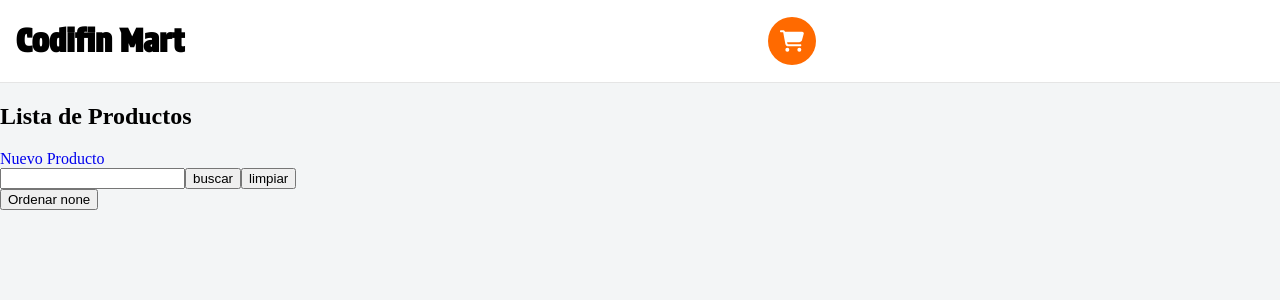
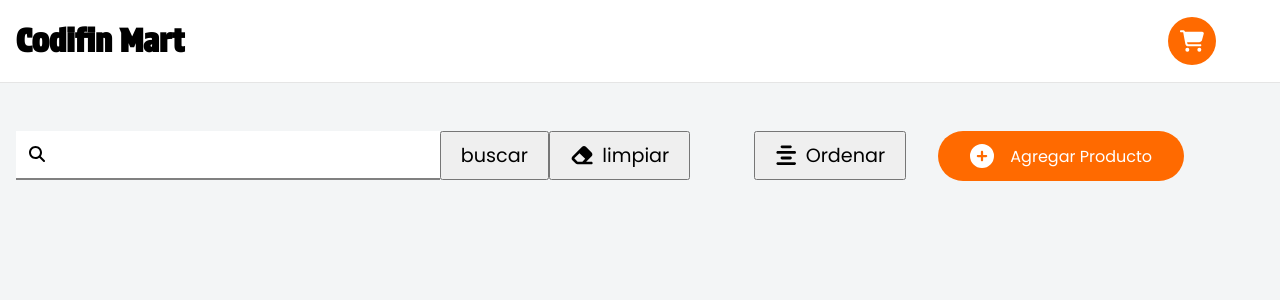
Before and after one commit to porfidev/codifin-test-project, a React (Vite) app: page /#/products/list in a window 1280 px wide. Shown: the top 300 px of the page. Built offline with nearby package versions, Linux system fonts and the light colour scheme.

Commit message:
feat: Style to Sort and Ordering Bar

```diff
--- a/package.json
+++ b/package.json
@@ -14,6 +14,7 @@
     "@emotion/styled": "^11.11.0",
     "@types/uuid": "^9.0.8",
     "localforage": "^1.10.0",
+    "lodash-es": "^4.17.21",
     "match-sorter": "^6.3.3",
     "prettier": "^3.2.4",
     "react": "^18.2.0",
@@ -26,6 +27,7 @@
   },
   "devDependencies": {
     "@emotion/eslint-plugin": "^11.11.0",
+    "@types/lodash-es": "^4.17.12",
     "@types/react": "^18.2.43",
     "@types/react-dom": "^18.2.17",
     "@typescript-eslint/eslint-plugin": "^6.14.0",
--- /dev/null
+++ b/src/components/AddButton.tsx
@@ -0,0 +1,35 @@
+import { Link } from 'react-router-dom';
+import styled from '@emotion/styled';
+import { FaCirclePlus } from 'react-icons/fa6';
+
+const ButtonWrapper = styled.div`
+  display: flex;
+  justify-content: center;
+  align-items: center;
+  gap: 1rem;
+  border-radius: 2rem;
+  background-color: rgb(255, 106, 0);
+  max-width: 12rem;
+  padding: 0.8rem 2rem;
+`;
+
+const ButtonLink = styled(Link)`
+  display: flex;
+  justify-content: center;
+  align-items: center;
+  color: white;
+  font-family: 'Poppins', sans-serif;
+`;
+
+const AddButton = () => {
+  return (
+    <ButtonLink to={'/products/add'}>
+      <ButtonWrapper>
+        <FaCirclePlus size={'1.5rem'} />
+        Agregar Producto
+      </ButtonWrapper>
+    </ButtonLink>
+  );
+};
+
+export { AddButton };
--- a/src/components/GlobalStyles.tsx
+++ b/src/components/GlobalStyles.tsx
@@ -1,6 +1,7 @@
 import { css, Global } from '@emotion/react';
 import { FC, ReactNode } from 'react';
 import ProtestStrike from '../fonts/ProtestStrike-Regular.ttf';
+import PoppinsRegular from '../fonts/Poppins-Regular.ttf';
 
 const GlobalStyles: FC<{children: ReactNode}> = ({ children }) => {
   return (
@@ -10,6 +11,11 @@ const GlobalStyles: FC<{children: ReactNode}> = ({ children }) => {
           @font-face {
             font-family: 'Protest Strike';
             src: url(${ProtestStrike}) format('truetype');
+          }
+
+          @font-face {
+            font-family: 'Poppins';
+            src: url(${PoppinsRegular}) format('truetype');
           }
 
           body {
--- a/src/components/Header/Header.tsx
+++ b/src/components/Header/Header.tsx
@@ -14,7 +14,7 @@ const InnerHeaderWrapper = styled.div`
   flex-direction: row;
   justify-content: space-between;
   align-items: center;
-  max-width: 800px;
+  max-width: 1200px;
 `;
 
 const Header = () => {
--- /dev/null
+++ b/src/components/SearchAndSort/SearchAndSort.tsx
@@ -0,0 +1,104 @@
+import { ChangeEvent, ComponentPropsWithoutRef, useContext } from 'react';
+import { SearchSortContext, SearchSortContextType } from '../../context/SearchSort.context.tsx';
+import { FaMagnifyingGlass } from 'react-icons/fa6';
+import styled from '@emotion/styled';
+import { OrderingType } from '../../types/Ordering.ts';
+import { FaArrowUpWideShort } from 'react-icons/fa6';
+import { FaArrowDownShortWide } from 'react-icons/fa6';
+import { FaAlignCenter } from 'react-icons/fa6';
+import { FaEraser } from "react-icons/fa6";
+
+
+const SearchInputWrapper = styled.div`
+  display: flex;
+  flex-direction: row;
+  gap: 0.5rem;
+  justify-content: center;
+  align-items: center;
+  background-color: white;
+  border-bottom: 2px solid gray;
+  padding-left: 0.8rem;
+  padding-right: 0.8rem;
+  flex: 3;
+`;
+
+const StyledInput = styled.input`
+  font-family: 'Poppins', sans-serif;
+  font-size: 1.2rem;
+  flex: 1;
+  border: none;
+  outline-width: 0;
+`;
+
+type SearchInputProps = ComponentPropsWithoutRef<'input'>;
+const SearchInput = (props: SearchInputProps) => {
+  return (
+    <SearchInputWrapper>
+      <FaMagnifyingGlass />
+      <StyledInput {...props} />
+    </SearchInputWrapper>
+  );
+};
+
+const StyledForm = styled.form`
+  display: flex;
+  flex-direction: row;
+`;
+
+const ActionButton = styled.button`
+  flex: 1;
+  font-family: 'Poppins', sans-serif;
+  font-size: 1.2rem;
+  cursor: pointer;
+  display: flex;
+  justify-content: center;
+  align-items: center;
+  gap: 0.5rem;
+  padding: 0.5rem 1.2rem;
+`;
+
+const getOrderingIcon = (ordering: OrderingType) => {
+  switch (ordering) {
+    case 'none':
+      return <FaAlignCenter size={'1.4rem'} />;
+    case 'dsc':
+      return <FaArrowUpWideShort size={'1.4rem'} />;
+    case 'asc':
+      return <FaArrowDownShortWide size={'1.4rem'} />;
+    default:
+      return <FaAlignCenter size={'1.4rem'} />;
+  }
+};
+
+const SearchAndSortWrapper = styled.div`
+  display: flex;
+  flex-direction: row;
+  justify-content: space-between;
+  align-items: center;
+`;
+
+const SearchAndSort = () => {
+  const { toggleOrdering, onPressClear, onSubmitSearch, setSearchTerm, searchTerm, ordering } =
+    useContext(SearchSortContext) as SearchSortContextType;
+
+  const handleChange = (event: ChangeEvent<HTMLInputElement>) => {
+    setSearchTerm(event.target.value);
+  };
+
+  return (
+    <SearchAndSortWrapper>
+      <StyledForm onSubmit={onSubmitSearch}>
+        <SearchInput name={'search'} value={searchTerm} onChange={handleChange} required />
+        <ActionButton>buscar</ActionButton>
+        <ActionButton onClick={onPressClear}>
+          <FaEraser size={'1.5rem'} />limpiar</ActionButton>
+      </StyledForm>
+
+      <div>
+        <ActionButton onClick={toggleOrdering}>{getOrderingIcon(ordering)} Ordenar</ActionButton>
+      </div>
+    </SearchAndSortWrapper>
+  );
+};
+
+export { SearchAndSort };
--- /dev/null
+++ b/src/context/SearchSort.context.tsx
@@ -0,0 +1,105 @@
+import { createContext, FC, FormEvent, ReactNode, useEffect, useState } from 'react';
+import { OrderingType } from '../types/Ordering.ts';
+import { Product } from '../types/Product.ts';
+import { useReadLocalStorage } from 'usehooks-ts';
+import { clone } from 'lodash-es';
+
+export type SearchSortContextType = {
+  toggleOrdering: () => void;
+  onPressClear: (event: FormEvent<HTMLButtonElement>) => void;
+  onSubmitSearch: (event: FormEvent<HTMLFormElement>) => void;
+  setSearchTerm: (value: string) => void;
+  searchTerm: string;
+  ordering: OrderingType;
+  orderedProducts: Product[] | null;
+};
+export const SearchSortContext = createContext<SearchSortContextType | null>(null);
+
+const SearchSortProvider: FC<{ children: ReactNode }> = ({ children }) => {
+  const products: Product[] | null = useReadLocalStorage('product');
+  const [ordering, setOrdering] = useState<OrderingType>('none');
+  const [isActiveSearch, setIsActiveSearch] = useState<boolean>(false);
+  const [orderedProducts, setOrderedProducts] = useState<Product[] | null>(null);
+  const [searchTerm, setSearchTerm] = useState<string>('');
+  const toggleOrdering = () => {
+    if (ordering === 'none') {
+      return setOrdering('asc');
+    }
+
+    if (ordering === 'asc') {
+      return setOrdering('dsc');
+    }
+
+    return setOrdering('none');
+  };
+
+  useEffect(() => {
+    if (ordering === 'none') {
+      if (isActiveSearch) {
+        return;
+      }
+      return setOrderedProducts(products);
+    }
+
+    const toOrder = isActiveSearch ? clone(orderedProducts) : clone(products);
+
+    if (ordering === 'asc') {
+      if (toOrder) {
+        toOrder.sort(function (a: Product, b: Product) {
+          return a.price - b.price;
+        });
+      }
+
+      return setOrderedProducts(toOrder);
+    }
+
+    if (ordering === 'dsc') {
+      if (toOrder) {
+        toOrder.sort(function (a: Product, b: Product) {
+          return b.price - a.price;
+        });
+      }
+
+      return setOrderedProducts(toOrder);
+    }
+  }, [ordering]);
+
+  const onPressClear = (event: FormEvent<HTMLButtonElement>) => {
+    event.preventDefault();
+    setSearchTerm('');
+    setIsActiveSearch(false);
+    setOrderedProducts(products);
+  };
+
+  const onSubmitSearch = (event: FormEvent<HTMLFormElement>) => {
+    event.preventDefault();
+    setIsActiveSearch(true);
+    setOrdering('none');
+
+    if (searchTerm && products) {
+      const searchResult = products.filter((product) => {
+        return product.name.toLowerCase().startsWith(searchTerm.toLowerCase());
+      });
+
+      setOrderedProducts(searchResult);
+    }
+  };
+
+  return (
+    <SearchSortContext.Provider
+      value={{
+        toggleOrdering,
+        onPressClear,
+        onSubmitSearch,
+        setSearchTerm,
+        searchTerm,
+        ordering,
+        orderedProducts,
+      }}
+    >
+      {children}
+    </SearchSortContext.Provider>
+  );
+};
+
+export { SearchSortProvider };
--- a/src/navigation/router.tsx
+++ b/src/navigation/router.tsx
@@ -1,10 +1,11 @@
-import { createHashRouter, Link, Navigate, Outlet } from 'react-router-dom';
+import { createHashRouter, Navigate, Outlet } from 'react-router-dom';
 import App from '../App.tsx';
 import AddProductView from '../views/products/AddProduct.view.tsx';
 import ListProductsView from '../views/products/ListProducts.view.tsx';
 import DetailProductView from '../views/products/DetailProduct.view.tsx';
 import CartView from '../views/cart/Cart.view.tsx';
 import { Header } from '../components/Header/Header.tsx';
+import { SearchSortProvider } from '../context/SearchSort.context.tsx';
 
 const router = createHashRouter([
   {
@@ -26,7 +27,9 @@ const router = createHashRouter([
         element: (
           <>
             <Header />
-            <ListProductsView />
+            <SearchSortProvider>
+              <ListProductsView />
+            </SearchSortProvider>
           </>
         ),
       },
--- a/src/views/products/ListProducts.view.tsx
+++ b/src/views/products/ListProducts.view.tsx
@@ -1,123 +1,37 @@
-import { useReadLocalStorage } from 'usehooks-ts';
 import { Product } from '../../types/Product.ts';
 import { Link } from 'react-router-dom';
-import React, { ChangeEvent, FormEvent, useContext, useEffect, useState } from 'react';
-import { OrderingType } from '../../types/Ordering.ts';
+import { useContext } from 'react';
 import { CartContext } from '../../context/Cart.context.tsx';
 import { CartContextType } from '../../types/CartType.ts';
-import { Header } from '../../components/Header/Header.tsx';
+import { AddButton } from '../../components/AddButton.tsx';
+import { SearchAndSort } from '../../components/SearchAndSort/SearchAndSort.tsx';
+import { SearchSortContext, SearchSortContextType } from '../../context/SearchSort.context.tsx';
 
 function ListProductsView() {
-  const products: Product[] | null = useReadLocalStorage('product');
-
-  const [ordering, setOrdering] = useState<OrderingType>('none');
-  const [orderedProducts, setOrderedProducts] = useState<Product[] | null>(null);
-  const [isActiveSearch, setIsActiveSearch] = useState<boolean>(false);
-  const [searchTerm, setSearchTerm] = useState<string>('');
-  const { addToCart, cart } = useContext(CartContext) as CartContextType;
+  const { orderedProducts } = useContext(SearchSortContext) as SearchSortContextType;
+  const { addToCart } = useContext(CartContext) as CartContextType;
 
   const addProduct = (product: Product) => {
     console.log('agregar al carrito' + product);
     addToCart(product);
   };
 
-  const toggleOrdering = () => {
-    if (ordering === 'none') {
-      return setOrdering('asc');
-    }
-
-    if (ordering === 'asc') {
-      return setOrdering('dsc');
-    }
-
-    return setOrdering('none');
-  };
-
-  useEffect(() => {
-    if (ordering === 'none') {
-      if(isActiveSearch) {
-        return;
-      }
-      return setOrderedProducts(products);
-    }
-
-    const toOrder = isActiveSearch
-      ? JSON.parse(JSON.stringify(orderedProducts))
-      : JSON.parse(JSON.stringify(products));
-
-    // TODO: FIX 5 > 20
-    if (ordering === 'asc') {
-      if (toOrder) {
-        toOrder.sort(function (a: Product, b: Product) {
-          if (a.price > b.price) {
-            return 1;
-          }
-          if (a.price < b.price) {
-            return -1;
-          }
-          // a must be equal to b
-          return 0;
-        });
-      }
-
-      return setOrderedProducts(toOrder);
-    }
-
-    if (ordering === 'dsc') {
-      if (toOrder) {
-        toOrder.sort(function (a: Product, b: Product) {
-          if (a.price < b.price) {
-            return 1;
-          }
-          if (a.price > b.price) {
-            return -1;
-          }
-          // a must be equal to b
-          return 0;
-        });
-      }
-
-      return setOrderedProducts(toOrder);
-    }
-  }, [ordering]);
-
-  const onSubmitSearch = (event: FormEvent<HTMLFormElement>) => {
-    event.preventDefault();
-    setIsActiveSearch(true);
-    setOrdering('none');
-
-    if (searchTerm && products) {
-      const searchResult = products.filter((product) => {
-        return product.name.toLowerCase().startsWith(searchTerm.toLowerCase());
-      });
-
-      setOrderedProducts(searchResult);
-    }
-  };
-
-  const onPressClear = (event: FormEvent<HTMLButtonElement>) => {
-    event.preventDefault();
-    setSearchTerm('');
-    setIsActiveSearch(false);
-    setOrderedProducts(products);
-  };
-
-  const handleChange = (event: ChangeEvent<HTMLInputElement>) => {
-    setSearchTerm(event.target.value);
-  };
-
   return (
-    <div>
-      <h2>Lista de Productos</h2>
-      <Link to={'/products/add'}>Nuevo Producto</Link>
-
-      <form onSubmit={onSubmitSearch}>
-        <input name={'search'} value={searchTerm} onChange={handleChange} required />
-        <button>buscar</button>
-        <button onClick={onPressClear}>limpiar</button>
-      </form>
-
-      <button onClick={toggleOrdering}>Ordenar {ordering}</button>
+    <div style={{ maxWidth: '1200px' }}>
+      <div
+        style={{
+          marginTop: '3rem',
+          display: 'flex',
+          justifyContent: 'space-between',
+          gap: '2rem',
+          padding: '0 1rem',
+        }}
+      >
+        <div style={{ flex: 2 }}>
+          <SearchAndSort />
+        </div>
+        <AddButton />
+      </div>
 
       {orderedProducts &&
         orderedProducts.map((product) => (
```
Also changed, not shown: src/fonts/Poppins-Regular.ttf (added), 1 other file (tests, documents, lock files or other folders).
